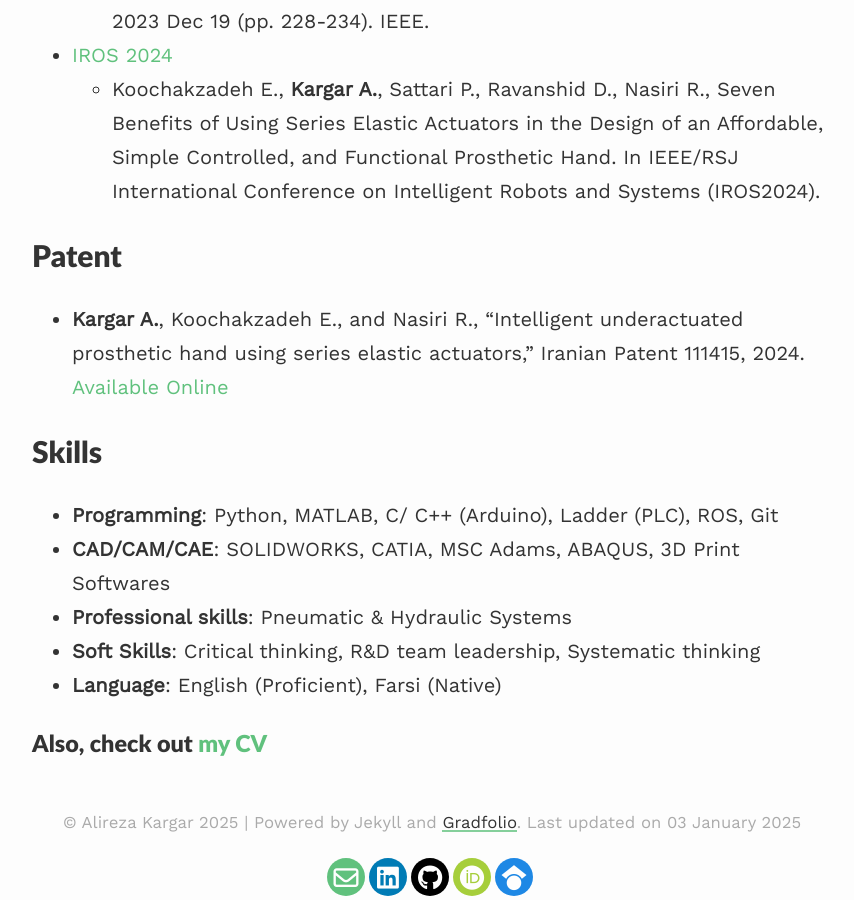
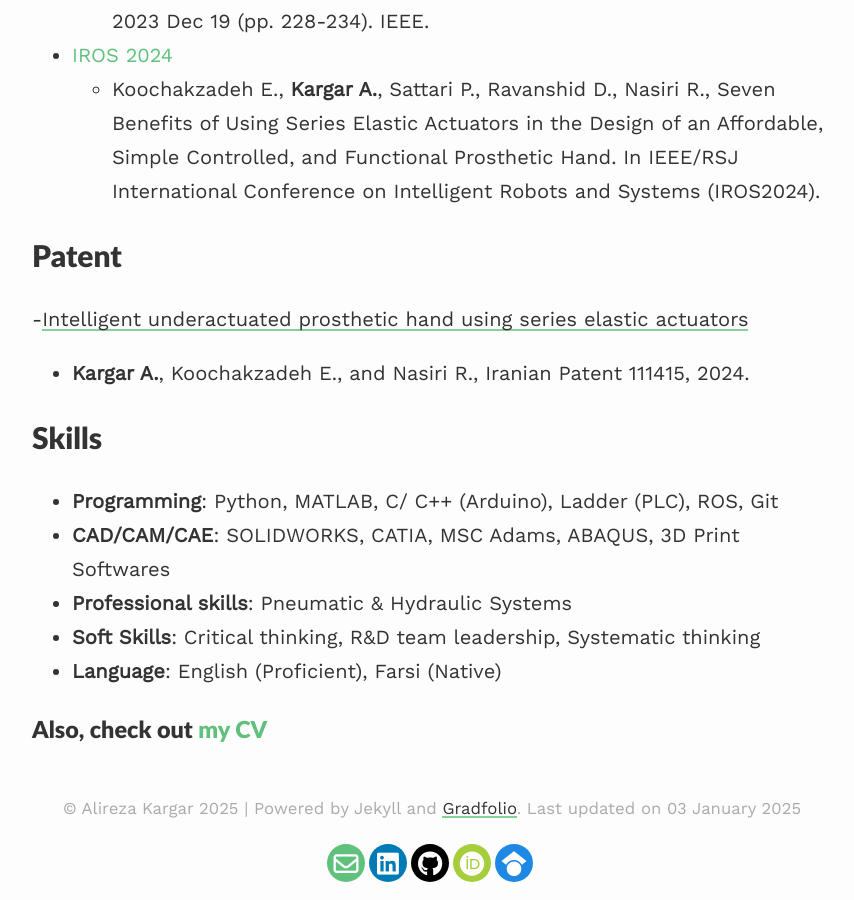
Before and after one commit to alireza-kargar/alireza-kargar.github.io, a Jekyll site: the page built from index.md, in a window 1280 px wide and 900 px high, scrolled down 1896 px. Shown: the whole window, without its empty margins (208-1062 px from the left). Built offline with Jekyll 4.4.1, drawn with Linux system fonts in a browser that asks for light colours; nearby versions of some CDN libraries.

Commit message:
minor update

```diff
--- a/index.md
+++ b/index.md
@@ -51,9 +51,8 @@
   - Koochakzadeh E., **Kargar A.**, Sattari P., Ravanshid D., Nasiri R., Seven Benefits of Using Series Elastic Actuators in the Design of an Affordable, Simple Controlled, and Functional Prosthetic Hand. In IEEE/RSJ International Conference on Intelligent Robots and Systems (IROS2024).
 
 ## Patent
-
-- **Kargar A.**, Koochakzadeh E., and Nasiri R., "Intelligent underactuated prosthetic hand using series elastic actuators," Iranian Patent 111415, 2024. [Available Online](https://ipm.ssaa.ir/Search-Result?page=1&DecNo=140350140003001480&RN=111415)
-
+-[Intelligent underactuated prosthetic hand using series elastic actuators](https://ipm.ssaa.ir/Search-Result?page=1&DecNo=140350140003001480&RN=111415)
+ - **Kargar A.**, Koochakzadeh E., and Nasiri R., Iranian Patent 111415, 2024.
 
 
 ## Skills
```
